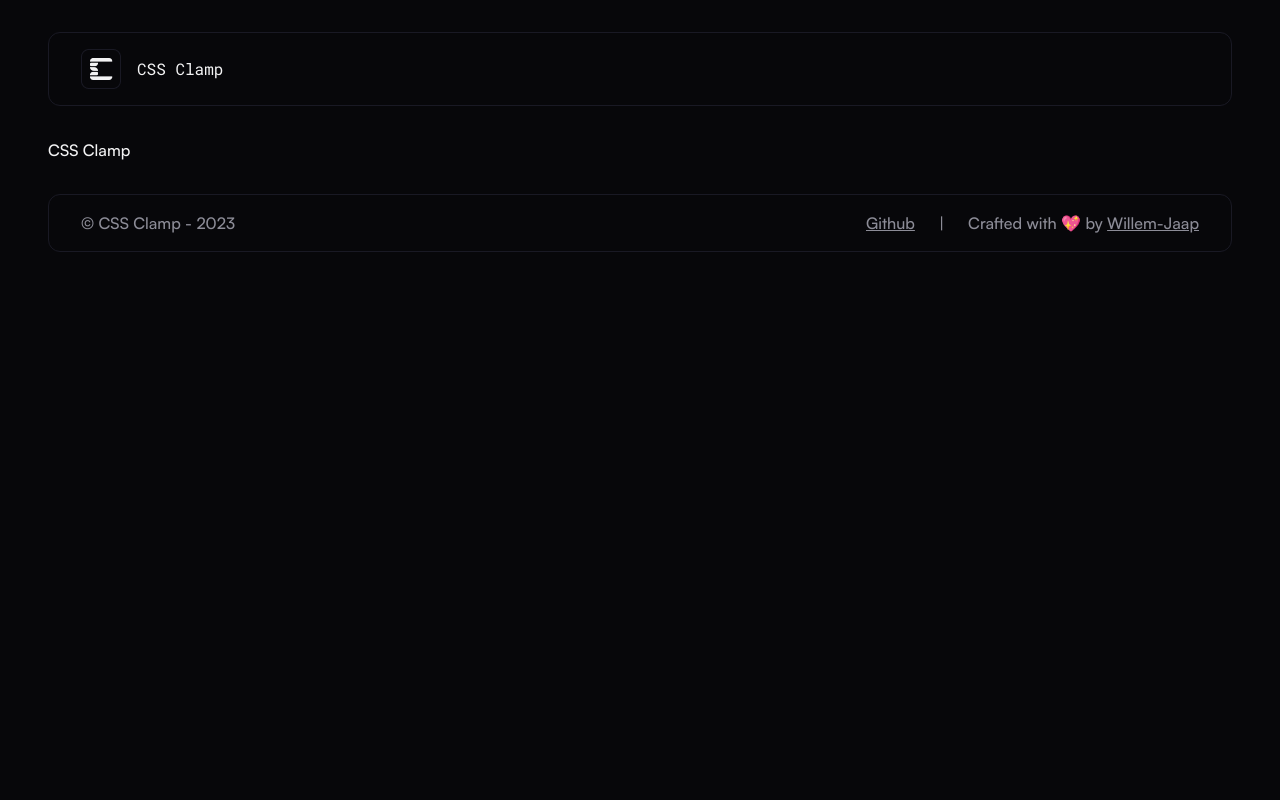
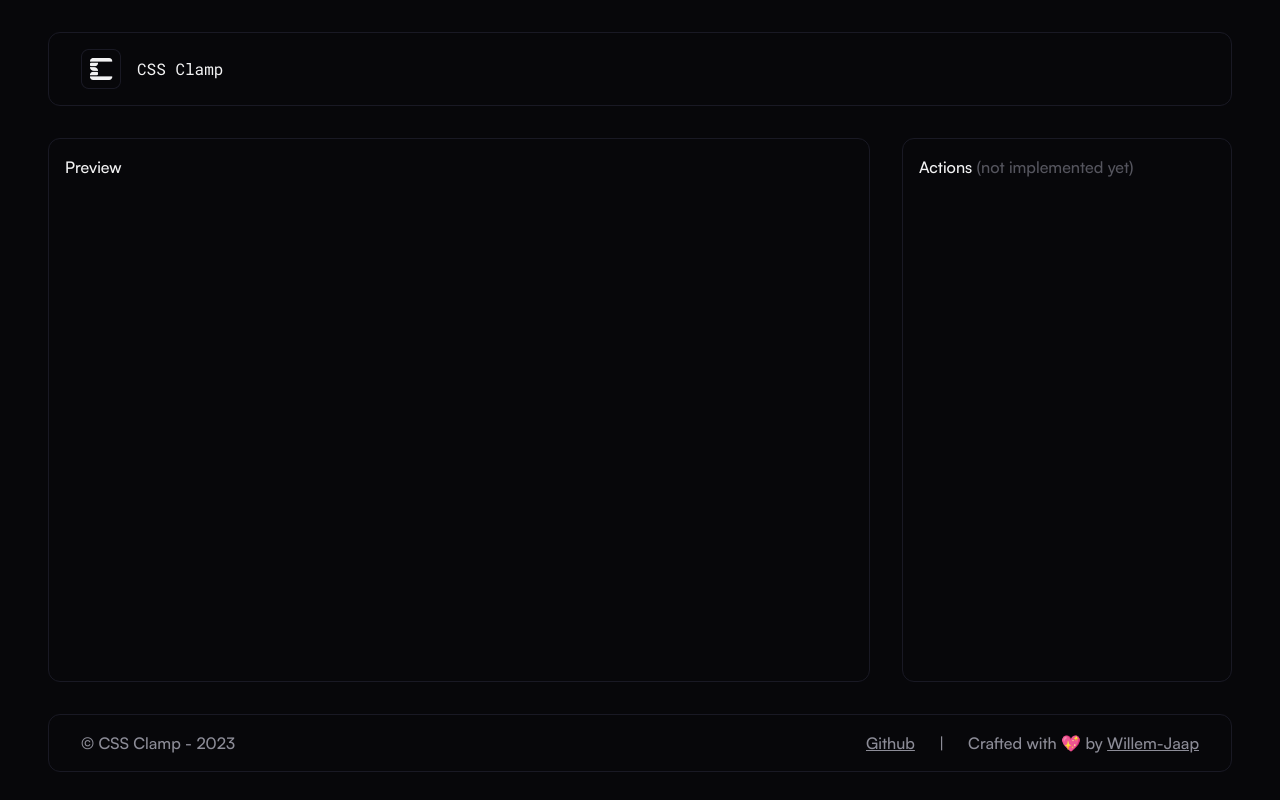
Before and after one commit to Willem-Jaap/cssclamp, a Next.js app: page / in a window 1280 px wide. Built offline with nearby package versions, Linux system fonts and the light colour scheme.

Commit message:
feat: add initial page layout

```diff
--- a/src/app/page.tsx
+++ b/src/app/page.tsx
@@ -1,5 +1,16 @@
 const Page = () => {
-    return <h1>CSS Clamp</h1>;
+    return (
+        <div className="flex flex-col md:flex-row gap-4 md:gap-8">
+            <div className="border border-neutral-800 rounded-xl flex-1">
+                <span className="block p-4">Preview</span>
+            </div>
+            <div className="flex flex-col justify-between border border-neutral-800 rounded-xl h-[calc(100vh-16rem)] md:max-w-sm flex-[0.4] overflow-hidden">
+                <span className="block p-4">
+                    Actions <span className="text-neutral-600">(not implemented yet)</span>
+                </span>
+            </div>
+        </div>
+    );
 };
 
 export default Page;
```
